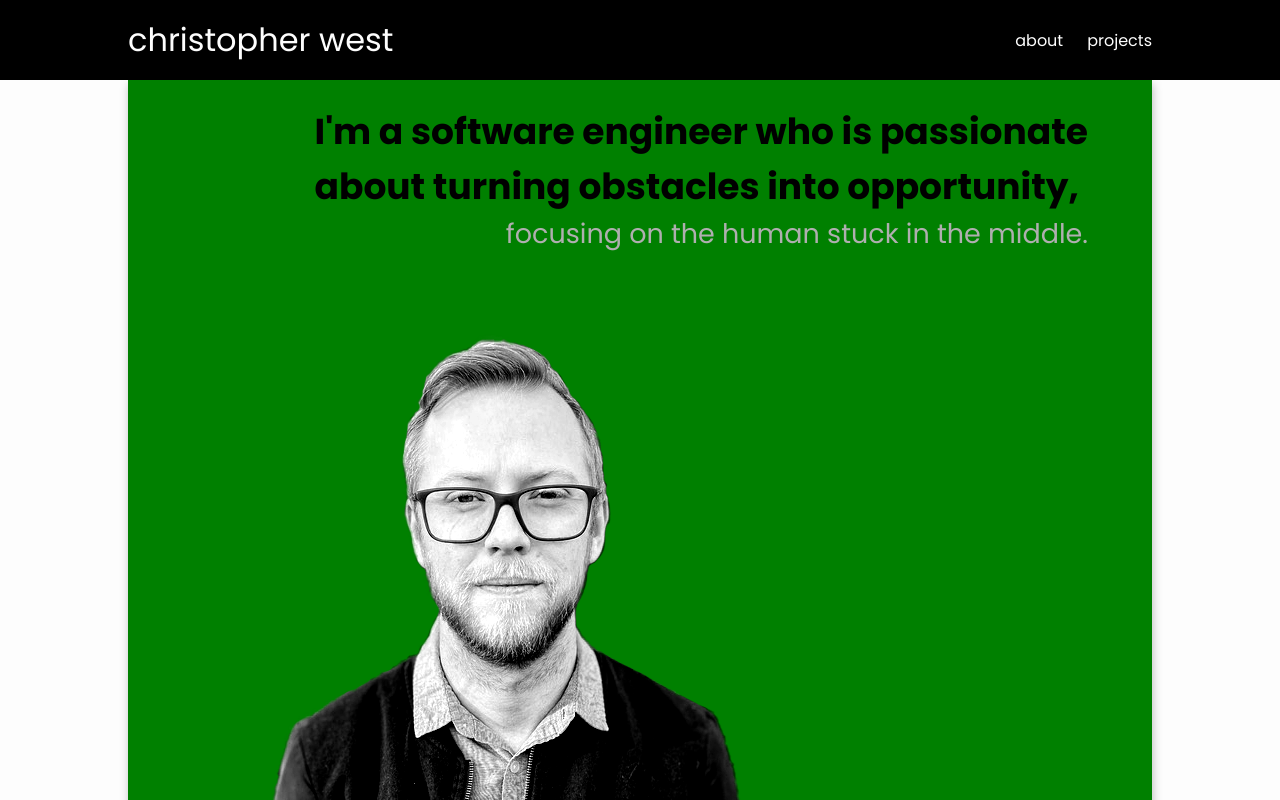
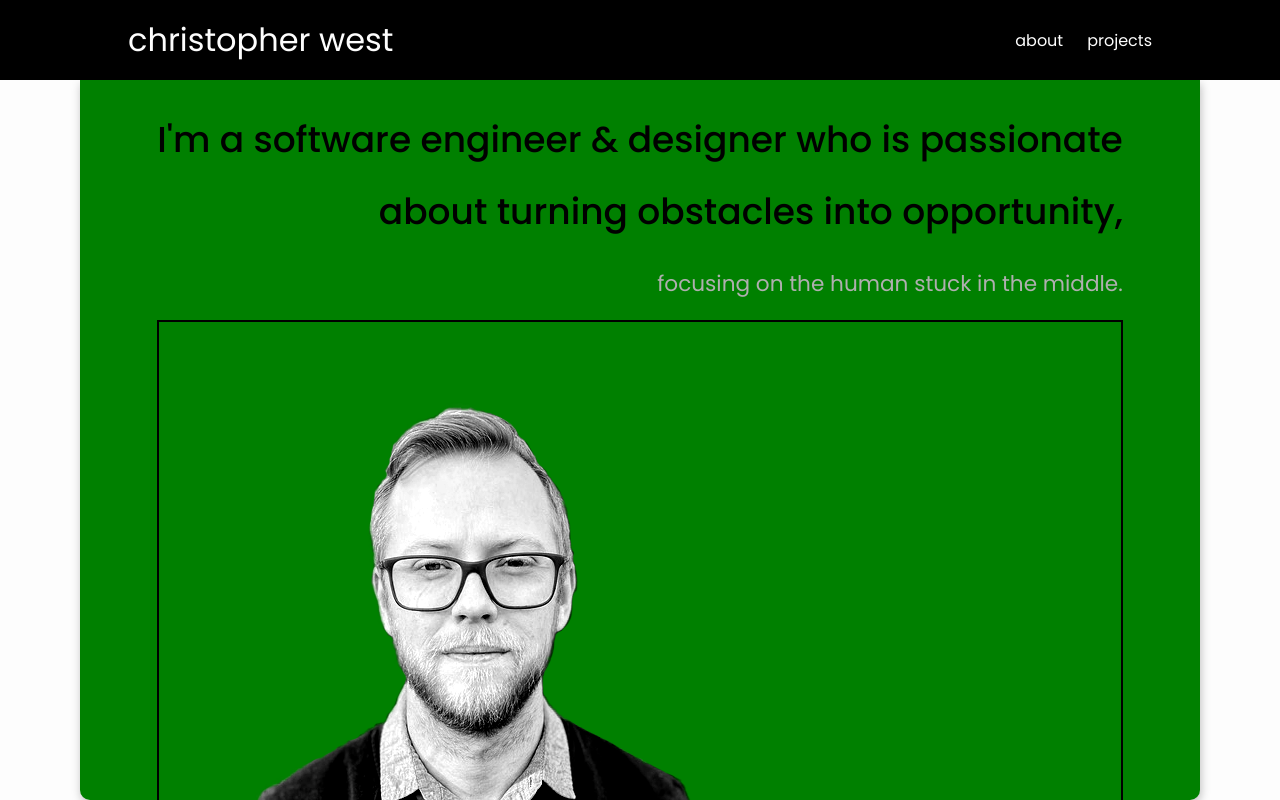
Before and after one commit to cwest9400/frontend-fullstack-portfolio, a React (Create React App) app: page / in a window 1280 px wide. Shown: the top 800 px of the page. Built offline with nearby package versions, Linux system fonts and the light colour scheme.

Commit message:
styling home

```diff
--- a/src/pages/Home.js
+++ b/src/pages/Home.js
@@ -4,9 +4,11 @@ function Home(props) {
     return (
         <section className="home-section">
             <div className="intro-card">
-                <h1>I'm a software engineer who is passionate<br/>about turning obstacles into opportunity,</h1>
-                <p>focusing on the human stuck in the middle.</p>
+                <p className="p1">I'm a software engineer & designer who is passionate <br/>about turning obstacles into opportunity,</p>
+                <p className="p2">focusing on the human stuck in the middle.</p>
+                <div className="img-headshot">
                 <img src={headshot}/>
+                </div>
             </div>
         </section>
     )
--- a/src/sass/input.scss
+++ b/src/sass/input.scss
@@ -16,11 +16,10 @@ header {
   font-size: 2em;
   z-index: 2;
 
-
   .header-links {
     display: flex;
     gap: 24px;
-        font-size: .5em;
+    font-size: 0.5em;
   }
 
   .nav-header {
@@ -32,51 +31,62 @@ header {
   }
 }
 
-
 a {
   text-decoration: none;
   color: $background-color;
 }
 
 .home-section {
-    display: grid;
+  display: flex;
+  justify-content: center;
 
   .intro-card {
-        display: grid;
+    display: flex;
+    flex-direction: column;
+
+    // align-items: flex-end;
     background: green;
-        margin: 0 10% 0 10%;
-        padding: 0 5% 0 5%;
-        height: 100vh;
+    margin: 0 0 0 0;
+    padding: 0 6% 0 6%;
+
+    // height: 85vh;
+    max-height: 720px;
+    width: auto;
     border-radius: 0 0 10px 10px;
+    font-style: normal;
     font-size: 36px;
-        overflow: hidden;
+    line-height: 72px;
+    overflow: clip;
     box-shadow: 1px 4px 10px rgba(0, 0, 0, 0.25);
+    object-fit: contain;
 
-
-        h1 {
-            display: flex;
+    .p1 {
+      display: block;
       font-size: 1em;
+      font-weight: 500;
       margin: 0;
       padding-top: 24px;
-            justify-content: flex-end;
-            z-index: 1;
+      text-align: right;
+      word-wrap: break-word;
     }
 
-        p {
-            display: flex;
-            font-size: .75em;
+    .p2 {
+      font-size: 0.6em;
       font-style: thin;
       margin: 0;
-            justify-content: flex-end;
+      text-align: right;
       color: $tertiary-color;
-            z-index: 1;
+      word-wrap: break-word;
     }
 
-        img {
-            max-width: 80%;
-            height: auto;
+    .img-headshot {
+      display: flex;
+      justify-content: flex-start;
+      max-height: 90%;
+      width: auto;
+      object-fit: contain;
 
-        }
-
+      border: solid 2px;
     }
   }
+}
--- a/src/style/output.css
+++ b/src/style/output.css
@@ -31,39 +31,49 @@ a {
 }
 
 .home-section {
-  display: grid;
+  display: flex;
+  justify-content: center;
 }
 .home-section .intro-card {
-  display: grid;
+  display: flex;
+  flex-direction: column;
   background: green;
-  margin: 0 10% 0 10%;
-  padding: 0 5% 0 5%;
-  height: 100vh;
+  margin: 0 0 0 0;
+  padding: 0 6% 0 6%;
+  max-height: 720px;
+  width: auto;
   border-radius: 0 0 10px 10px;
+  font-style: normal;
   font-size: 36px;
-  overflow: hidden;
+  line-height: 72px;
+  overflow: clip;
   box-shadow: 1px 4px 10px rgba(0, 0, 0, 0.25);
+  object-fit: contain;
 }
-.home-section .intro-card h1 {
-  display: flex;
+.home-section .intro-card .p1 {
+  display: block;
   font-size: 1em;
+  font-weight: 500;
   margin: 0;
   padding-top: 24px;
-  justify-content: flex-end;
-  z-index: 1;
+  text-align: right;
+  word-wrap: break-word;
 }
-.home-section .intro-card p {
-  display: flex;
-  font-size: 0.75em;
+.home-section .intro-card .p2 {
+  font-size: 0.6em;
   font-style: thin;
   margin: 0;
-  justify-content: flex-end;
+  text-align: right;
   color: #afafaf;
-  z-index: 1;
+  word-wrap: break-word;
 }
-.home-section .intro-card img {
-  max-width: 80%;
-  height: auto;
+.home-section .intro-card .img-headshot {
+  display: flex;
+  justify-content: flex-start;
+  max-height: 90%;
+  width: auto;
+  object-fit: contain;
+  border: solid 2px;
 }
 
 /*# sourceMappingURL=output.css.map */
```
Also changed, not shown: 1 other file (tests, documents, lock files or other folders). Lines whose indentation alone changed are shown as unchanged.
